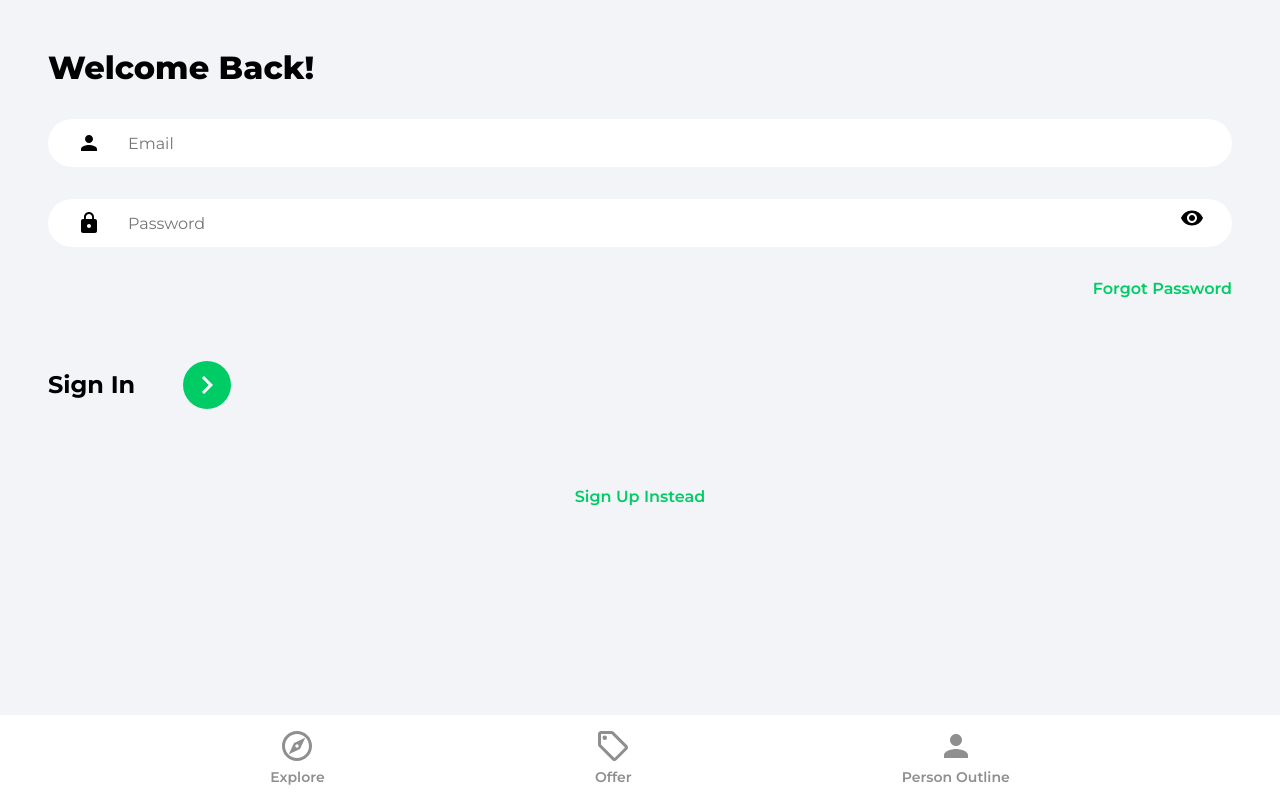
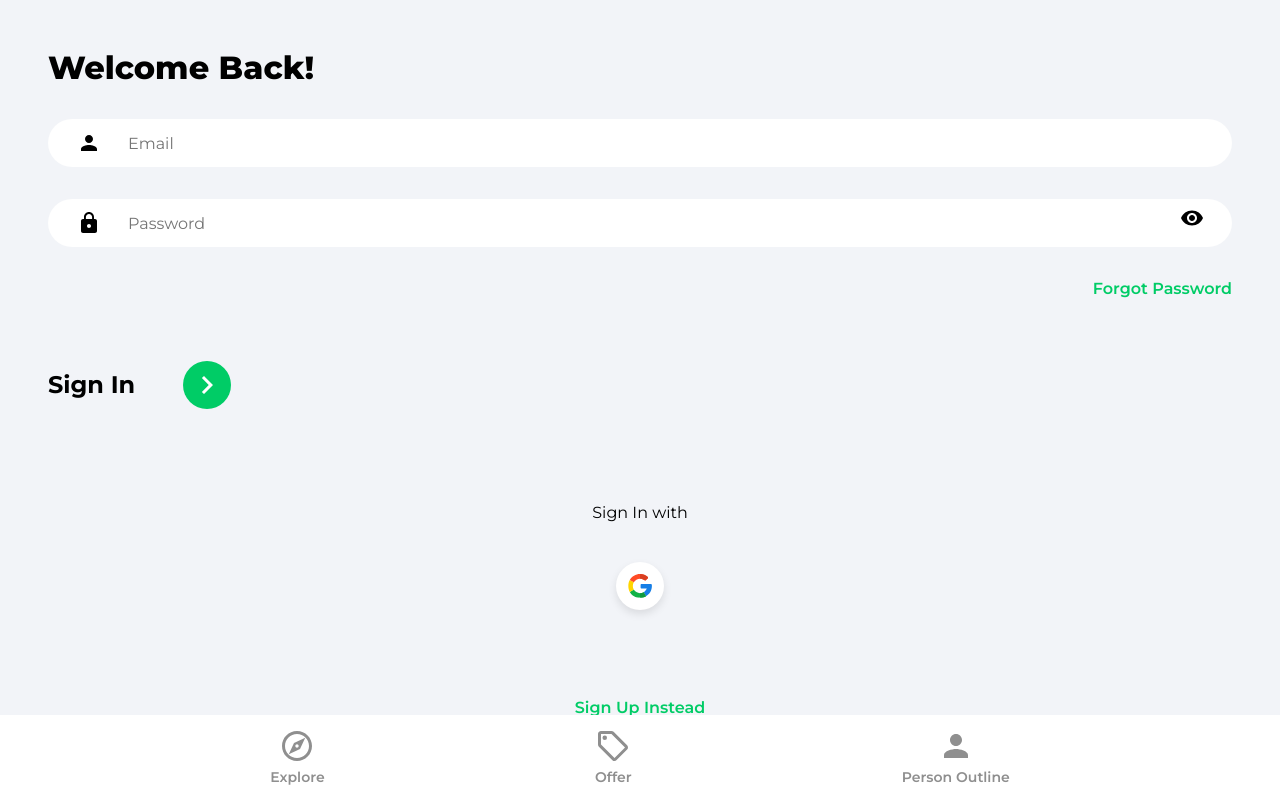
Before and after one commit to bilalkhan891/house-market-place, a React (Create React App) app: page /sign-in in a window 1280 px wide. Built offline with nearby package versions, Linux system fonts and the light colour scheme; no server answers.

Commit message:
Added Google OAuth for signup

```diff
--- /dev/null
+++ b/src/components/OAuth.jsx
@@ -0,0 +1,53 @@
+import React from 'react'
+import {db} from '../Firebase.config'
+import {useLocation, useNavigate} from 'react-router-dom'
+import {getAuth, signInWithPopup, GoogleAuthProvider} from 'firebase/auth'
+import {doc, setDoc, getDoc, serverTimestamp} from 'firebase/firestore'
+import {toast} from 'react-toastify'
+import googleIcon from '../assets/svg/googleIcon.svg'
+
+export const OAuth = () => {
+    const navigate = useNavigate()
+    const location = useLocation()
+
+    const onGoogleClick =  async e => {
+        const auth = getAuth()
+        const provider = new GoogleAuthProvider()
+        const result = await signInWithPopup(auth, provider)
+        const user = result.user
+
+        // Check for user
+        const docRef = doc(db, 'users', user.uid)
+        console.log(docRef)
+        const docSnap = await getDoc(docRef)
+        try {
+
+
+            // if user does not exist, create user
+            if(!docSnap.exists()) {
+
+                // save user to firebase
+                await setDoc(doc(db, 'users', user.uid), {
+                    name: user.displayName,
+                    email: user.email,
+                    timeStamp: serverTimestamp()
+                })
+            }
+            navigate('/')
+        } catch (error) {
+            toast.error("Could not authorize with Google")
+            console.log(error)
+
+        }
+    }
+
+  return (
+    <div className='socialLogin'>
+        <p>Sign {location.pathname === '/sign-up'? 'Up': "In"} with</p>
+        <button className="socialIconDiv" onClick={onGoogleClick}>
+            <img className='socialIconImg' src={googleIcon} alt="google" />
+        </button>
+
+    </div>
+  )
+}
--- a/src/pages/Signin.jsx
+++ b/src/pages/Signin.jsx
@@ -4,6 +4,7 @@ import { ReactComponent as ArrowRightIcon } from "../assets/svg/keyboardArrowRig
 import visibilityIcon from "../assets/svg/visibilityIcon.svg";
 import { getAuth, signInWithEmailAndPassword } from "firebase/auth";
 import { toast } from "react-toastify";
+import { OAuth } from "../components/OAuth";
 
 function Signin() {
   const [showPwd, setShowPwd] = useState(false);
@@ -90,7 +91,7 @@ function Signin() {
             </div>
           </div>
         </form>
-        {/* Google OAuth */}
+        <OAuth />
 
         <Link to="/sign-up" className="registerLink">
           Sign Up Instead
--- a/src/pages/Signup.jsx
+++ b/src/pages/Signup.jsx
@@ -12,6 +12,7 @@ import { toast } from "react-toastify";
 import { setDoc, doc, serverTimestamp } from "firebase/firestore";
 import { db } from "../Firebase.config.js";
 import visibilityIcon from "../assets/svg/visibilityIcon.svg";
+import { OAuth } from "../components/OAuth";
 
 function Signup() {
   const [showPwd, setShowPwd] = useState(false);
@@ -115,7 +116,7 @@ function Signup() {
             </div>
           </div>
         </form>
-        {/* Google OAuth */}
+        <OAuth />
 
         <Link to="/sign-in" className="registerLink">
           Sign In Instead
```
